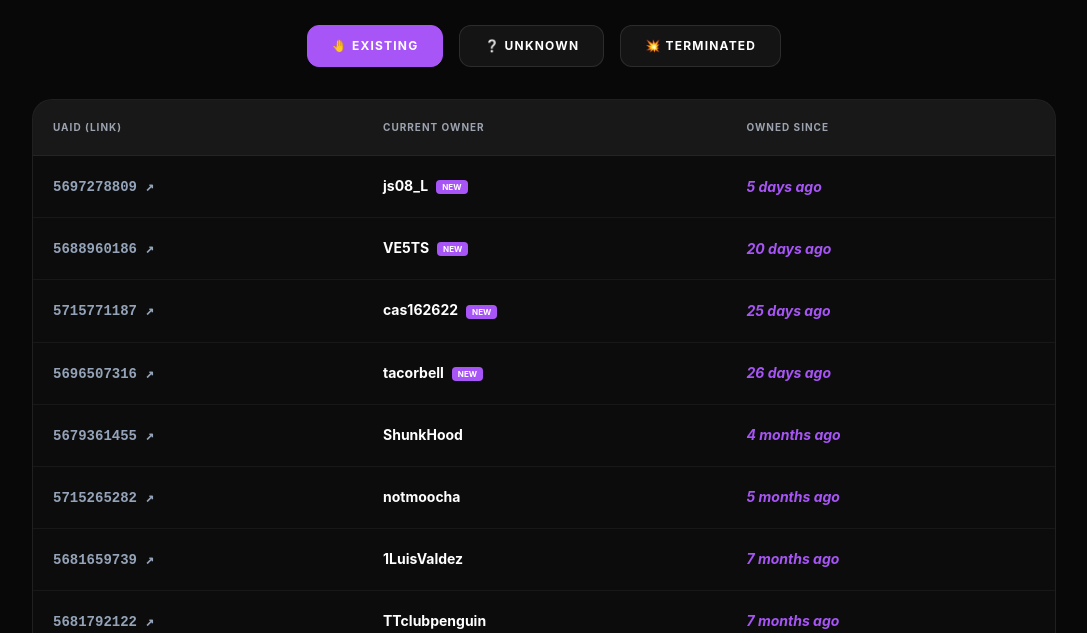
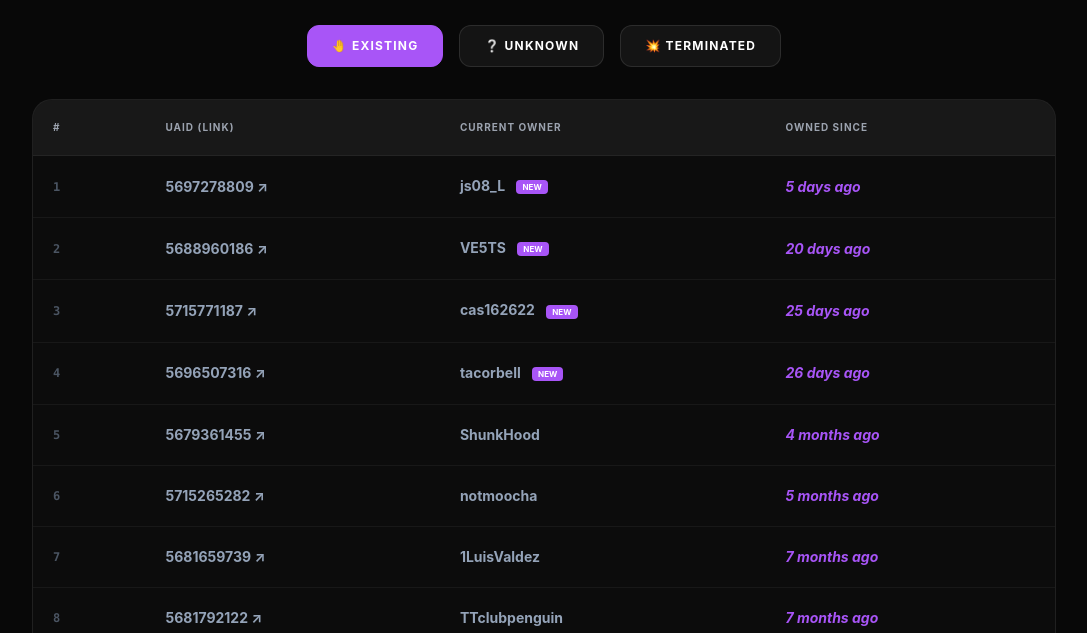
Before and after one commit to clubpenguinfan73/8mr, a website: page owners.html in a window 1280 px wide. Shown: the part 167-800 px from the top of the page, without its empty margins (96-1183 px from the left). Drawn offline with nearby package versions, Linux system fonts and the light colour scheme.

Commit message:
Update owners.html

```diff
--- a/owners.html
+++ b/owners.html
@@ -12,8 +12,8 @@
         .btn-filter { background: rgba(255,255,255,0.05); border: 1px solid rgba(255,255,255,0.1); transition: 0.3s; cursor: pointer; }
         .btn-filter.active { background: #a855f7; border-color: #a855f7; color: white; }
         .owner-row:hover { background: rgba(168, 85, 247, 0.05); }
-        .uaid-link { color: #94a3b8; transition: 0.2s; font-family: monospace; }
-        .uaid-link:hover { color: #a855f7; text-decoration: underline; }
+        .uaid-link, .name-link { color: #94a3b8; transition: 0.2s; }
+        .uaid-link:hover, .name-link:hover { color: #a855f7; text-decoration: underline; }
         .new-badge { background: #a855f7; color: white; font-size: 8px; padding: 2px 6px; border-radius: 4px; margin-left: 8px; vertical-align: middle; }
     </style>
 </head>
@@ -30,20 +30,20 @@
         <div class="flex flex-wrap justify-center gap-4 mb-8">
             <button onclick="setCategory('exists')" id="btn-exists" class="btn-filter active px-6 py-3 rounded-xl text-xs font-bold uppercase tracking-widest">🤚 Existing</button>
             <button onclick="setCategory('unknown')" id="btn-unknown" class="btn-filter px-6 py-3 rounded-xl text-xs font-bold uppercase tracking-widest">❔ Unknown</button>
-            <button onclick="filter('terminated')" id="btn-terminated" class="btn-filter px-6 py-3 rounded-xl text-xs font-bold uppercase tracking-widest">💥 Terminated</button>
+            <button onclick="setCategory('terminated')" id="btn-terminated" class="btn-filter px-6 py-3 rounded-xl text-xs font-bold uppercase tracking-widest">💥 Terminated</button>
         </div>
 
         <div class="glass overflow-hidden min-h-[600px] flex flex-col justify-between">
             <table class="w-full text-left border-collapse">
                 <thead class="bg-white/5">
                     <tr class="text-[10px] uppercase tracking-widest text-gray-400 font-black">
+                        <th class="p-5">#</th>
                         <th class="p-5">UAID (Link)</th>
                         <th class="p-5">Current Owner</th>
                         <th class="p-5">Owned Since</th>
                     </tr>
                 </thead>
-                <tbody id="registry-body" class="text-sm font-bold">
-                    </tbody>
+                <tbody id="registry-body" class="text-sm font-bold"></tbody>
             </table>
 
             <div class="p-6 border-t border-white/5 flex justify-between items-center bg-white/[0.01]">
@@ -72,6 +72,7 @@
             ],
             terminated: [
                 ["5678654728", "[Terminated]", "N/A"], ["5678790743", "warzonenofr", "Terminated"], ["5678826076", "Rowdy3030", "Terminated"], ["5682106904", "Rulecin_1", "Terminated"], ["5692750669", "YumPost", "Terminated"], ["5698889021", "ishowleeks", "Terminated"], ["5707607462", "Zvoombie", "Terminated"], ["5715531385", "feedus4", "Terminated"], ["5721121345", "TAKlNGANAP", "Terminated"], ["5725918241", "Inlml", "Terminated"]
+                // Note: You can add the other 33 terminated IDs from your text file here!
             ]
         };
 
@@ -98,21 +99,27 @@
             const end = start + rowsPerPage;
             const pageItems = categoryData.slice(start, end);
 
-            pageItems.forEach(row => {
+            pageItems.forEach((row, index) => {
                 const tr = document.createElement('tr');
                 tr.className = 'owner-row border-t border-white/5';
 
-                // Check if acquisition was in "days" for the New Badge
                 const isNew = row[2].includes('days');
                 const badge = isNew ? '<span class="new-badge">NEW</span>' : '';
+                const rowNumber = start + index + 1;
 
                 tr.innerHTML = `
+                    <td class="p-5 text-gray-600 font-mono text-xs">${rowNumber}</td>
                     <td class="p-5">
                         <a href="https://www.rolimons.com/uaid/${row[0]}" target="_blank" class="uaid-link">
                             ${row[0]} ↗
                         </a>
                     </td>
-                    <td class="p-5 font-bold">${row[1]}${badge}</td>
+                    <td class="p-5">
+                        <a href="https://www.rolimons.com/player/${encodeURIComponent(row[1])}" target="_blank" class="name-link font-bold">
+                            ${row[1]}
+                        </a>
+                        ${badge}
+                    </td>
                     <td class="p-5 accent italic">${row[2]}</td>
                 `;
                 body.appendChild(tr);
@@ -123,17 +130,11 @@
 
         function nextPage() {
             const totalPages = Math.ceil(data[currentCategory].length / rowsPerPage);
-            if (currentPage < totalPages) {
-                currentPage++;
-                renderTable();
-            }
+            if (currentPage < totalPages) { currentPage++; renderTable(); }
         }
 
         function prevPage() {
-            if (currentPage > 1) {
-                currentPage--;
-                renderTable();
-            }
+            if (currentPage > 1) { currentPage--; renderTable(); }
         }
 
         renderTable();
```
